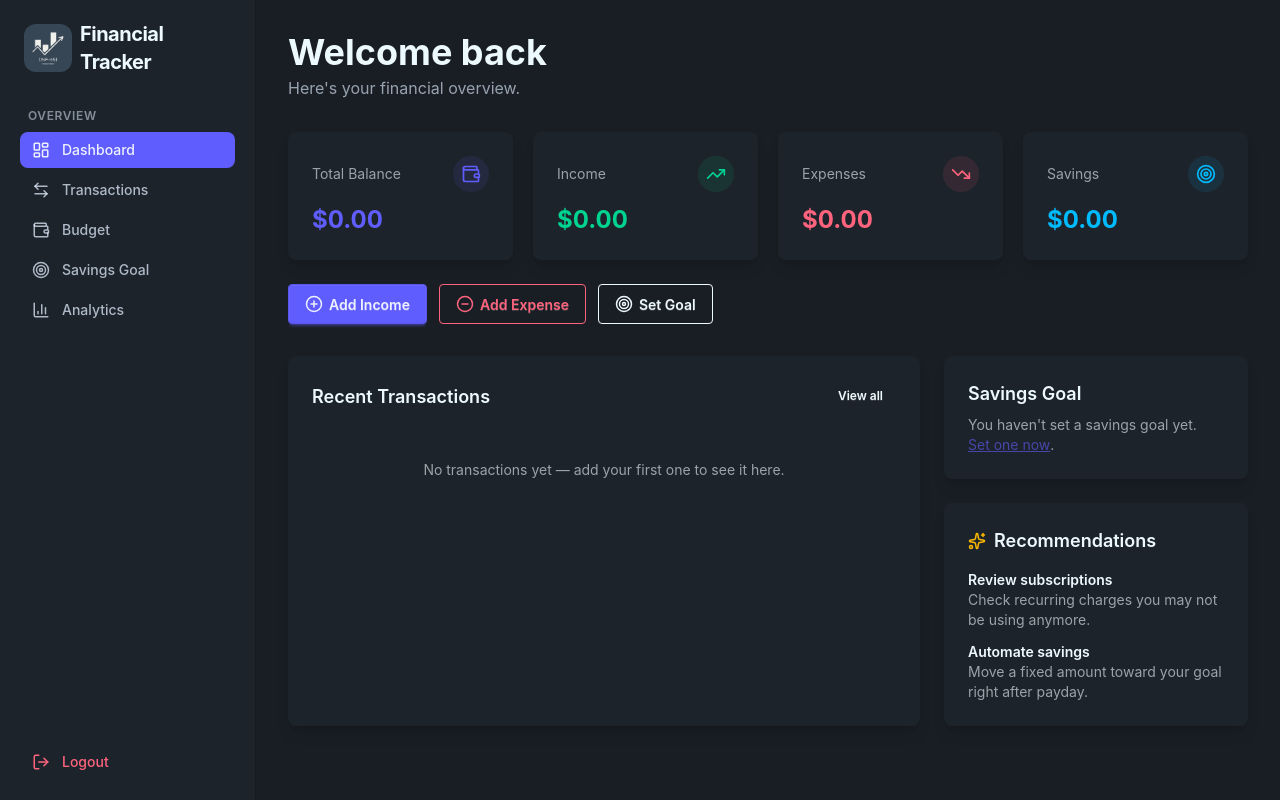
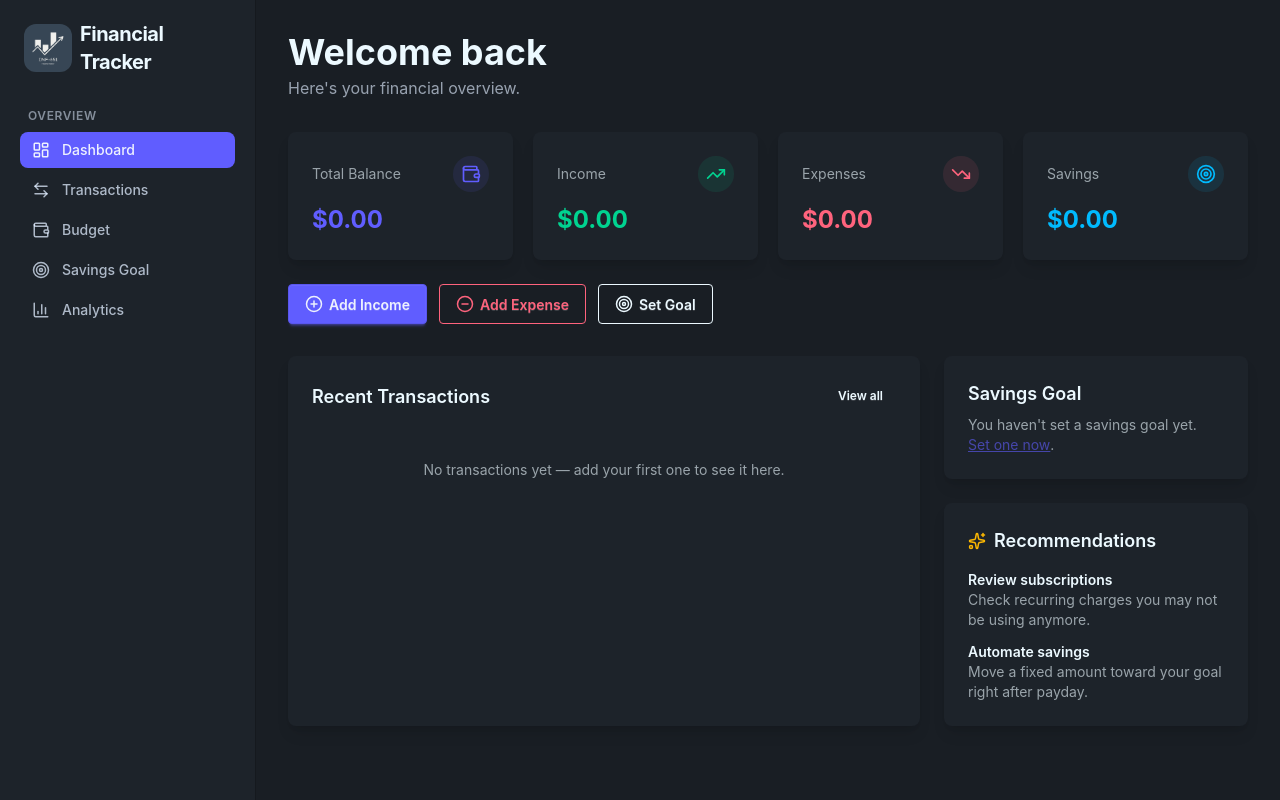
Before and after one commit to AUPP-CS/INF-651-Group17-Final-Project-Personal-Finance-Tracker, a React (Vite) app in the folder my-finance-tracker-app/: page / in a window 1280 px wide. Built offline with nearby package versions, Linux system fonts and the light colour scheme.

Commit message:
kept the sidebar still

```diff
--- a/my-finance-tracker-app/src/App.jsx
+++ b/my-finance-tracker-app/src/App.jsx
@@ -2,7 +2,7 @@ import { Routes, Route } from 'react-router-dom';
 import Dashboard from './pages/Dashboard';
 import Transactions from './pages/Transactions';
 import Budgets from './pages/Budgets';
-import Navbar from './components/Navbar';
+import Navbar from './components/NavBar';
 import Sidebar from './components/SideBar';
 import { useEffect } from 'react';
 
--- a/my-finance-tracker-app/src/components/SideBar.jsx
+++ b/my-finance-tracker-app/src/components/SideBar.jsx
@@ -19,7 +19,7 @@ const LINKS = [
 
 export default function Sidebar() {
   return (
-    <aside className="hidden lg:flex w-64 shrink-0 flex-col justify-between bg-base-100 border-r border-base-300 min-h-screen p-5">
+    <aside className="hidden lg:flex w-64 shrink-0 flex-col justify-between bg-base-100 border-r border-base-300 sticky top-0 h-screen overflow-y-auto p-5">
       <div>
         <div className="flex items-center gap-2 mb-8 px-1">
           <img
@@ -56,8 +56,6 @@ export default function Sidebar() {
       </div>
 
       <button className="flex items-center gap-3 px-3 py-2 rounded-lg text-sm font-medium text-error hover:bg-error/10">
-        <LogOut size={18} />
-        Logout
       </button>
     </aside>
   );
```
